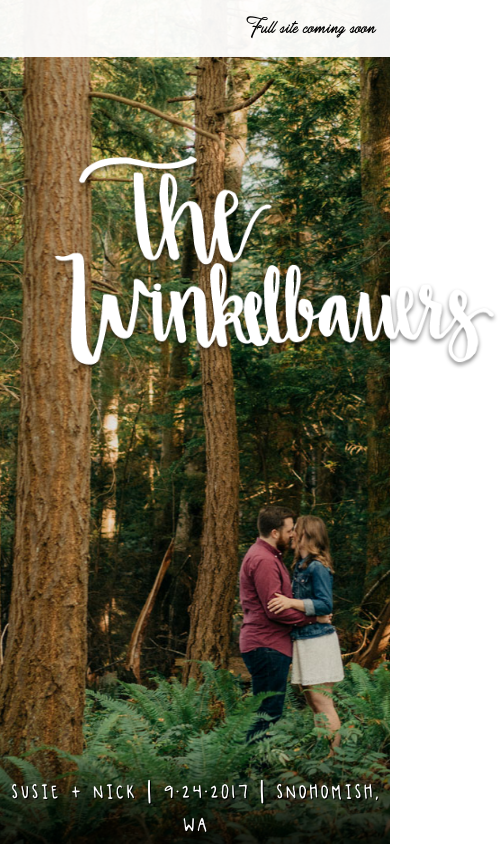
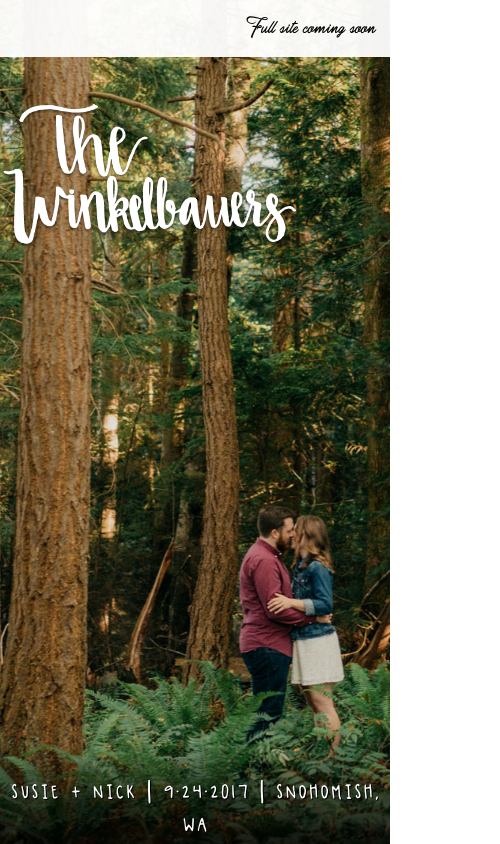
Before and after one commit to nwinkelbauer/weddingbauer, a website: page index.html in a window 390 px wide. Shown: the whole page, 500 px wide, since content can reach past the window. Drawn offline with nearby package versions, Linux system fonts and the light colour scheme.

Commit message:
mobile sizing

```diff
--- a/less/style.less
+++ b/less/style.less
@@ -62,7 +62,7 @@ body {
 	position: absolute;
 
 	h1{
-		margin: 150px 0 0 50px;
+		margin: 100px 0 0 50px;
 	}
 
 	div.save-the-date {
@@ -97,3 +97,20 @@ body {
 	width: 100%;
 	position: relative;
 }
+
+@media only screen and (max-width : 768px) {
+	#home h1 img {
+		width: 400px;
+	}
+
+}
+
+@media(max-width:480px) {
+	#home h1 {
+		margin-left: auto;
+		margin-right: auto;
+		img {
+			width: 300px;
+		}
+	}
+}
--- a/style.dev.css
+++ b/style.dev.css
@@ -55,7 +55,7 @@ body {
   position: absolute;
 }
 #home h1 {
-  margin: 150px 0 0 50px;
+  margin: 100px 0 0 50px;
 }
 #home div.save-the-date {
   position: absolute;
@@ -86,3 +86,17 @@ body {
   width: 100%;
   position: relative;
 }
+@media only screen and (max-width: 768px) {
+  #home h1 img {
+    width: 400px;
+  }
+}
+@media (max-width: 480px) {
+  #home h1 {
+    margin-left: auto;
+    margin-right: auto;
+  }
+  #home h1 img {
+    width: 300px;
+  }
+}
```
Also changed, not shown: style.css.
